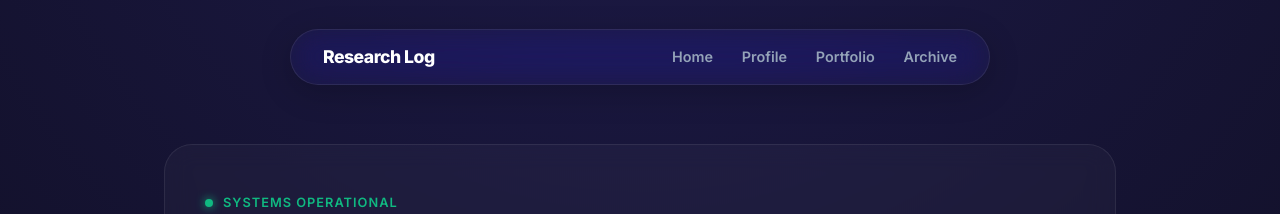
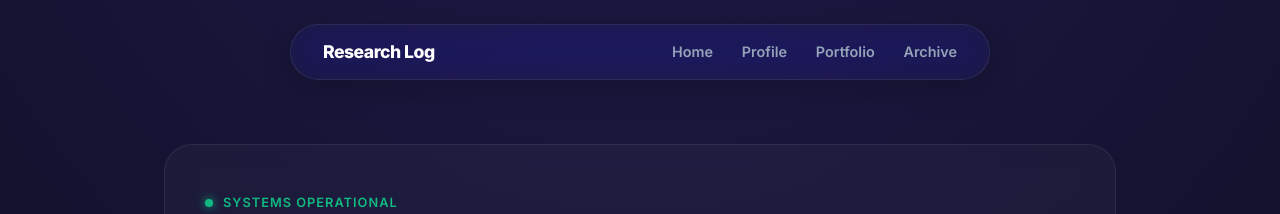
Before and after one commit to cingmen/cingmen.github.io, a Jekyll site: the page built from index.html, in a window 1280 px wide. Shown: the top 214 px of the page. Built offline with Jekyll 4.4.1, drawn with Linux system fonts in a browser that asks for light colours.

Commit message:
add template

```diff
--- a/about.html
+++ b/about.html
@@ -42,7 +42,7 @@ permalink: /about/
 
         .floating-nav {
             position: fixed;
-            top: 1.8rem;
+            top: 1.5rem;
             left: 50%;
             transform: translateX(-50%);
             width: 90%;
@@ -61,7 +61,7 @@ permalink: /about/
 
         .nav-container { width: 100%; display: flex; justify-content: space-between; align-items: center; }
         .nav-brand { color: var(--text-main); font-weight: 800; text-decoration: none; letter-spacing: -0.5px; font-size: 1.1rem; }
-        .nav-links { display: flex; gap: 1.5rem; }
+        .nav-links { display: flex; gap: 1.8rem; }
         .nav-links a { color: var(--text-dim); text-decoration: none; font-weight: 600; font-size: 0.9rem; transition: color 0.3s ease, text-shadow 0.3s ease; }
         .nav-links a:hover { color: var(--text-main); text-shadow: 0 0 10px rgba(99, 102, 241, 0.7); }
 
--- a/blog.html
+++ b/blog.html
@@ -41,7 +41,7 @@ permalink: /blog/
 
         .floating-nav {
             position: fixed;
-            top: 1.8rem;
+            top: 1.5rem;
             left: 50%;
             transform: translateX(-50%);
             width: 90%;
--- a/index.html
+++ b/index.html
@@ -46,7 +46,7 @@ layout: null
 
         .floating-nav {
             position: fixed;
-            top: 1.8rem;
+            top: 1.5rem;
             left: 50%;
             transform: translateX(-50%);
             width: 90%;
--- a/portofolio.html
+++ b/portofolio.html
@@ -42,7 +42,7 @@ permalink: /portfolio/
 
         .floating-nav {
             position: fixed;
-            top: 1.8rem;
+            top: 1.5rem;
             left: 50%;
             transform: translateX(-50%);
             width: 90%;
@@ -61,7 +61,7 @@ permalink: /portfolio/
 
         .nav-container { width: 100%; display: flex; justify-content: space-between; align-items: center; }
         .nav-brand { color: var(--text-main); font-weight: 800; text-decoration: none; letter-spacing: -0.5px; font-size: 1.1rem; }
-        .nav-links { display: flex; gap: 1.5rem; }
+        .nav-links { display: flex; gap: 1.8rem; }
         .nav-links a { color: var(--text-dim); text-decoration: none; font-weight: 600; font-size: 0.9rem; transition: color 0.3s ease, text-shadow 0.3s ease; }
         .nav-links a:hover { color: var(--text-main); text-shadow: 0 0 10px rgba(99, 102, 241, 0.7); }
 
```
